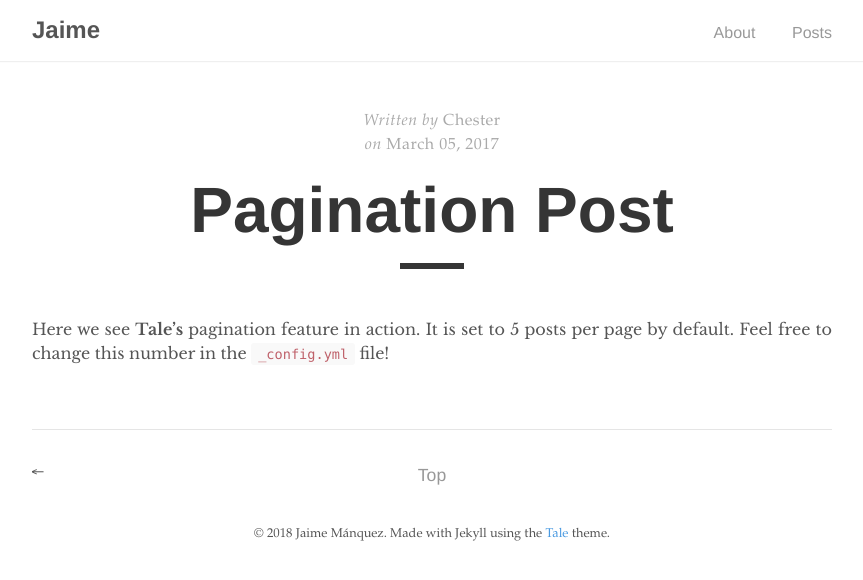
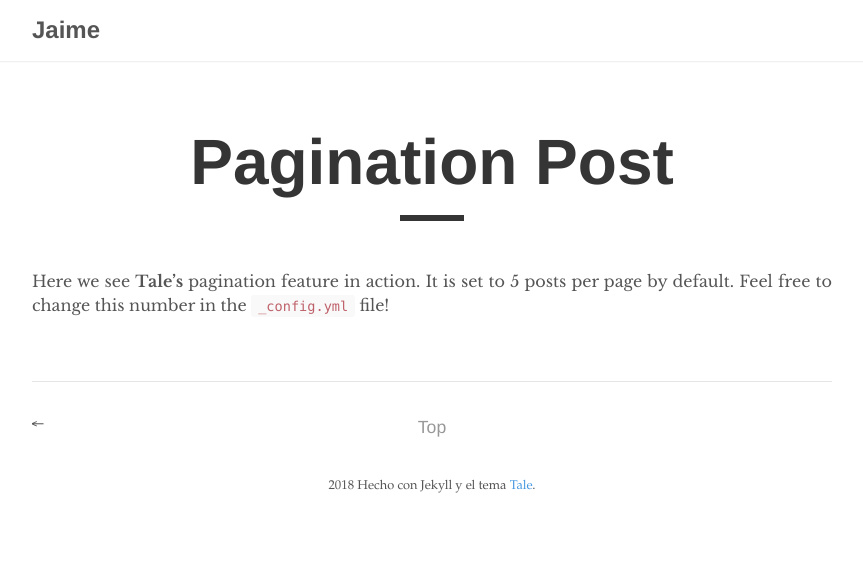
Before and after one commit to jmanquez/jmanquez.github.io, a Jekyll site: the page built from _posts/2017-03-05-pagination-post.md, in a window 1280 px wide. Shown: the top 580 px of the page, without its empty margins (208-1071 px from the left). Built offline with Jekyll 4.4.1, drawn with Linux system fonts in a browser that asks for light colours.

Commit message:
Elimina about y fecha y autor en los post

```diff
--- a/_layouts/default.html
+++ b/_layouts/default.html
@@ -9,10 +9,10 @@
         <a href="{{ site.baseurl }}/">
           <h2 class="nav-title">{{ site.title }}</h2>
         </a>
-        <ul>
+      <!--  <ul>
           <li><a href="{{ '/about' | prepend: site.baseurl }}">About</a></li>
           <li><a href="{{ site.baseurl }}/">Posts</a></li>
-        </ul>
+        </ul> -->
       </div>
     </nav>
 
@@ -22,7 +22,7 @@
 
     <footer>
       <span>
-        &copy; <time datetime="{{ site.time }}">{{ site.time | date: '%Y' }}</time> {{ site.author.name }}. Made with Jekyll using the <a href="https://github.com/chesterhow/tale/">Tale</a> theme.
+       <time datetime="{{ site.time }}">{{ site.time | date: '%Y' }}</time> Hecho con Jekyll y el tema <a href="https://github.com/chesterhow/tale/">Tale</a>.
       </span>
     </footer>
   </body>
--- a/_layouts/post.html
+++ b/_layouts/post.html
@@ -3,7 +3,7 @@ layout: default
 ---
 
 <div class="post">
-  <div class="post-info">
+<!--  <div class="post-info">
     <span>Written by</span>
     {% if page.author %}
         {{ page.author }}
@@ -15,7 +15,7 @@ layout: default
       <br>
       <span>on&nbsp;</span><time datetime="{{ page.date }}">{{ page.date | date: "%B %d, %Y" }}</time>
     {% endif %}
-  </div>
+  </div>-->
 
   <h1 class="post-title">{{ page.title }}</h1>
   <div class="post-line"></div>
```
Also changed, not shown: Gemfile (+0 -7 lines).
